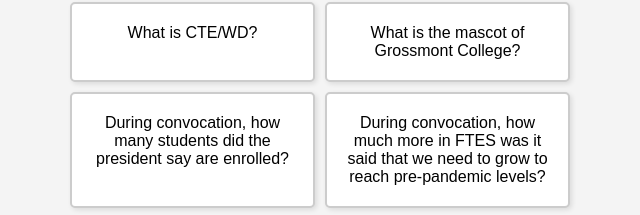
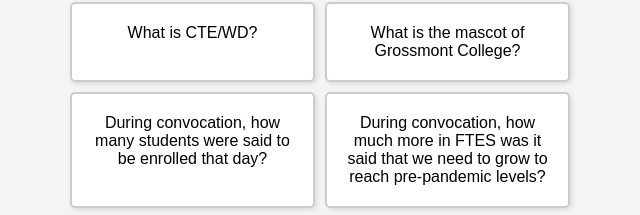
Before and after one commit to grantwriterlg/bingo-quiz, a plain HTML site: page index.html in a window 1280 px wide. Shown: the part 122-337 px from the top of the page, without its empty margins (320-960 px from the left). Drawn offline with Linux system fonts and the light colour scheme.

Commit message:
Update index.html

```diff
--- a/index.html
+++ b/index.html
@@ -57,7 +57,7 @@
       What is the mascot of Grossmont College?
     </div>
     <div class="cell" onclick="this.innerHTML='16,000'; this.classList.add('correct');">
-      During convocation, how many students did the president say are enrolled?
+      During convocation, how many students were said to be enrolled that day?
     </div>
     <div class="cell" onclick="this.innerHTML='15 percent'; this.classList.add('correct');">
       During convocation, how much more in FTES was it said that we need to grow to reach pre-pandemic levels?
```
